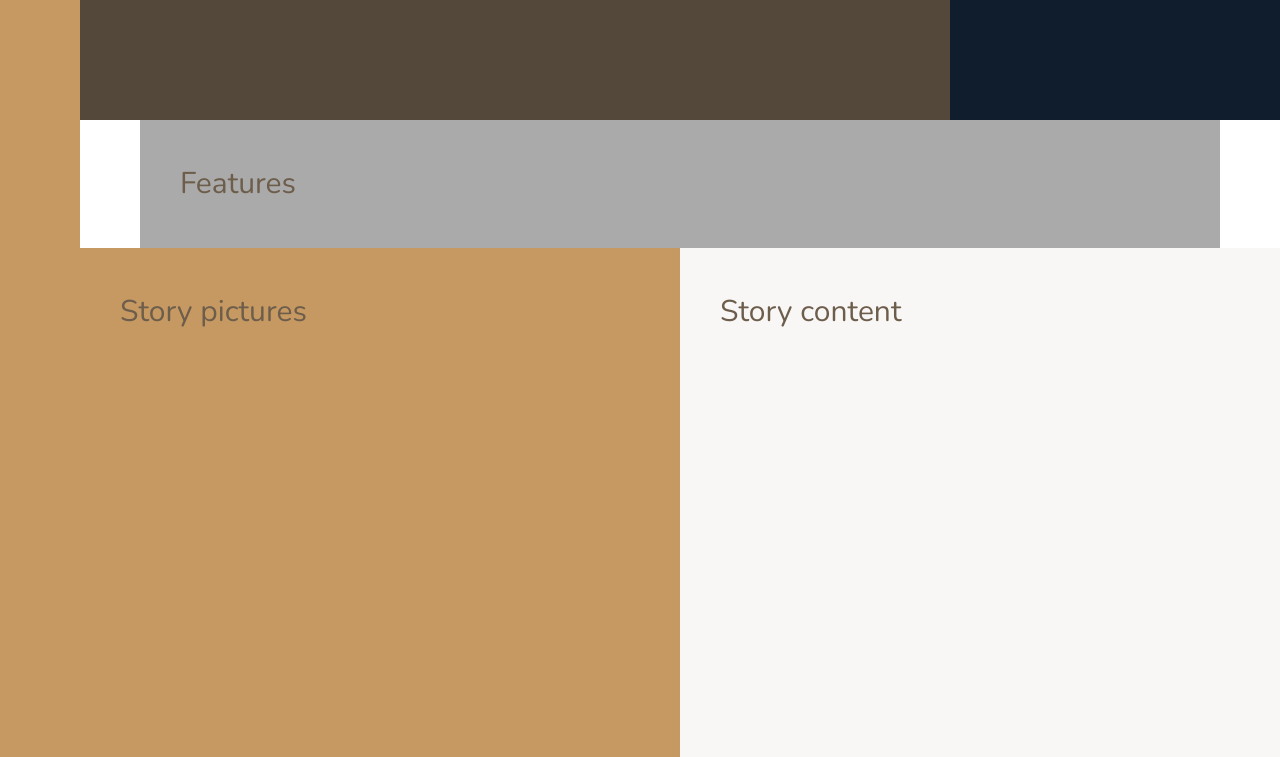
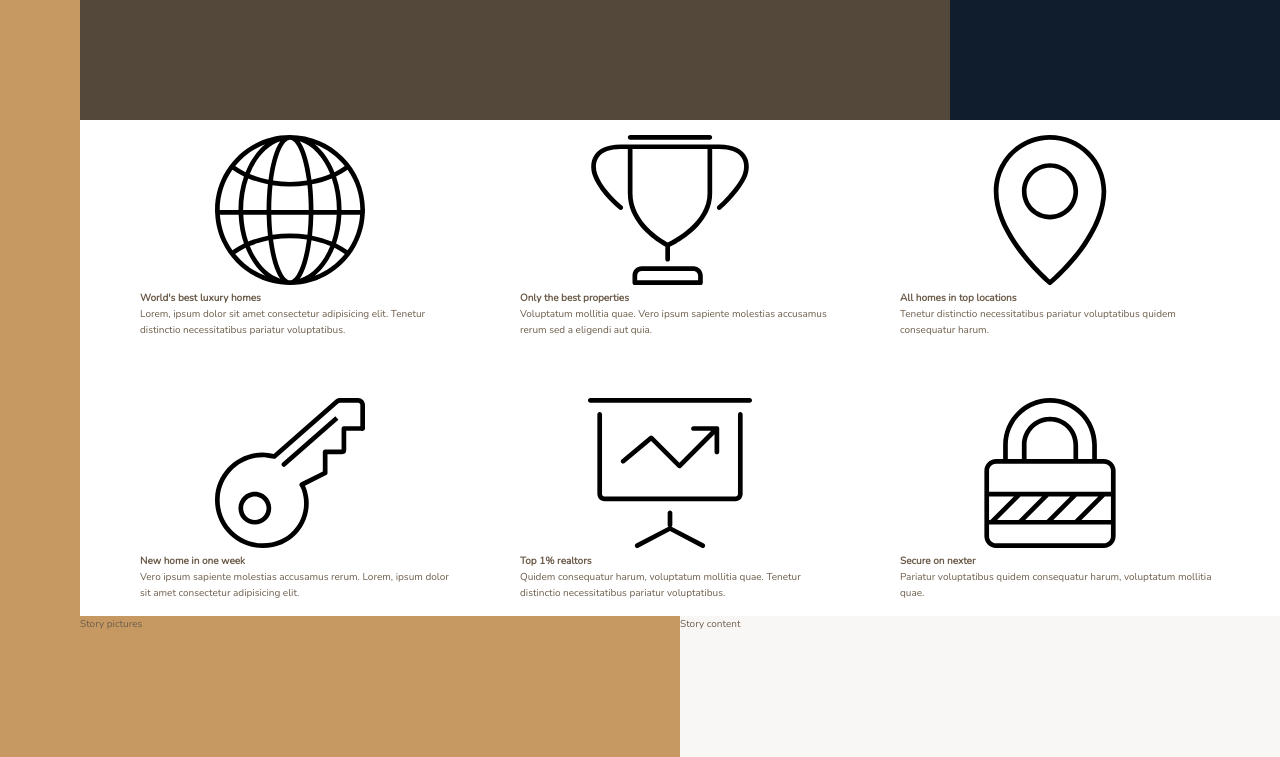
Before and after one commit to aruyamam/advanced-css-course-nexter, a website: page index.html in a window 1280 px wide. Shown: the part 520-1277 px from the top of the page. Drawn offline with nearby package versions, Linux system fonts and the light colour scheme.

Commit message:
Building the Features Section - Part1

```diff
--- a/index.html
+++ b/index.html
@@ -25,7 +25,49 @@
         </div>
 
         <section class="features">
-            Features
+            <div class="feature">
+                <svg class="feature__icon">
+                    <use xlink:href="img/sprite.svg#icon-global"></use>
+                </svg>
+                <h4 class="heading-4">World's best luxury homes</h4>
+                <p class="feature__text">Lorem, ipsum dolor sit amet consectetur adipisicing elit. Tenetur distinctio necessitatibus pariatur voluptatibus.</p>
+            </div>
+            <div class="feature">
+                <svg class="feature__icon">
+                    <use xlink:href="img/sprite.svg#icon-trophy"></use>
+                </svg>
+                <h4 class="heading-4">Only the best properties</h4>
+                <p class="feature__text">Voluptatum mollitia quae. Vero ipsum sapiente molestias accusamus rerum sed a eligendi aut quia.</p>
+            </div>
+            <div class="feature">
+                <svg class="feature__icon">
+                    <use xlink:href="img/sprite.svg#icon-map-pin"></use>
+                </svg>
+                <h4 class="heading-4">All homes in top locations</h4>
+                <p class="feature__text">Tenetur distinctio necessitatibus pariatur voluptatibus quidem consequatur harum.</p>
+            </div>
+            <div class="feature">
+                <svg class="feature__icon">
+                    <use xlink:href="img/sprite.svg#icon-key"></use>
+                </svg>
+                <h4 class="heading-4">New home in one week</h4>
+                <p class="feature__text">Vero ipsum sapiente molestias accusamus rerum. Lorem, ipsum dolor sit amet consectetur adipisicing elit.</p>
+            </div>
+            <div class="feature">
+                <svg class="feature__icon">
+                    <use xlink:href="img/sprite.svg#icon-presentation"></use>
+                </svg>
+                <h4 class="heading-4">Top 1% realtors</h4>
+                <p class="feature__text">Quidem consequatur harum, voluptatum mollitia quae. Tenetur distinctio necessitatibus pariatur voluptatibus.</p>
+            </div>
+            <div class="feature">
+                <svg class="feature__icon">
+                    <use xlink:href="img/sprite.svg#icon-lock"></use>
+                </svg>
+                <h4 class="heading-4">Secure on nexter</h4>
+                <p class="feature__text">Pariatur voluptatibus quidem consequatur harum, voluptatum mollitia quae.</p>
+            </div>
+
         </section>
 
         <div class="story__picture">
--- a/sass/_base.scss
+++ b/sass/_base.scss
@@ -38,9 +38,4 @@ body {
   display: grid;
   grid-template-rows: 80vh min-content 40vw repeat(3, min-content);
   grid-template-columns: [sidebar-start] 8rem [sidebar-end full-start] minmax(6rem, 1fr) [center-start] repeat(8, [col-start] minmax(min-content, 14rem) [col-end]) [center-end] minmax(6rem, 1fr) [full-end];
-
-  & > * {
-    padding: 40px;
-    font-size: 3rem;
-  }
 }
--- a/sass/_features.scss
+++ b/sass/_features.scss
@@ -1,4 +1,9 @@
 .features {
-  background-color: $color-grey-light-2;
   grid-column: center-start / center-end;
+
+  padding: 15px 0;
+
+  display: grid;
+  grid-template-columns: repeat(3, 1fr);
+  grid-gap: 6rem;
 }
```
Also changed, not shown: css/style.css.
